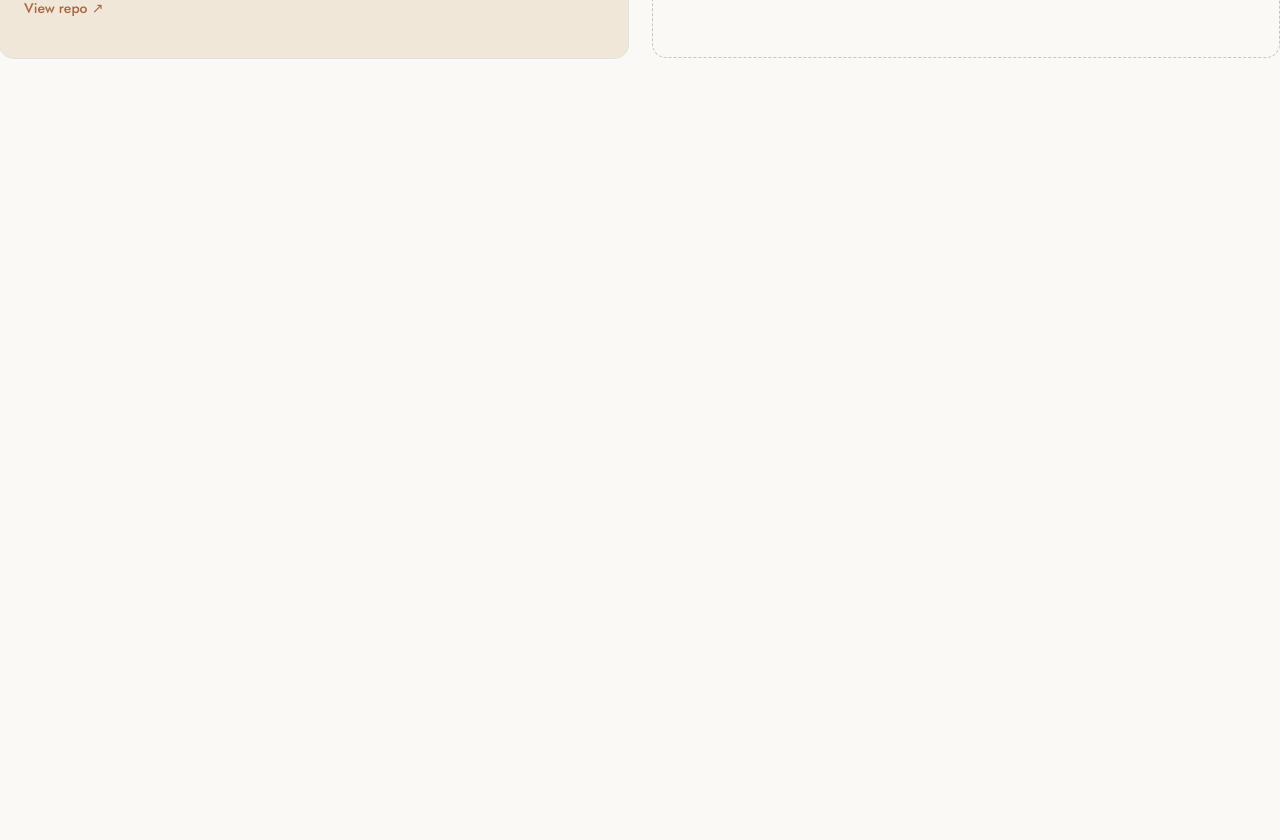
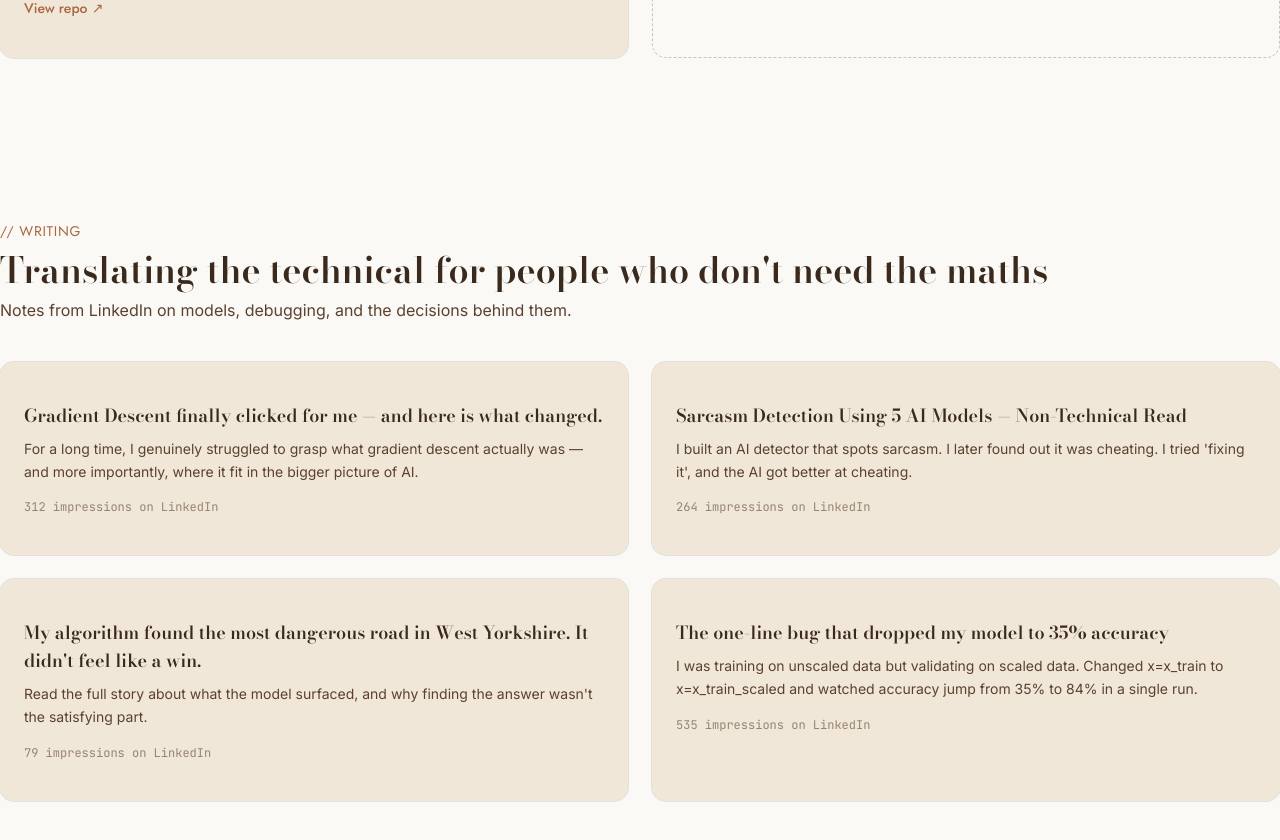
Before and after one commit to Laud1ens/portfolio-next, a Next.js app: page / in a window 1280 px wide. Shown: the part 4360-5200 px from the top of the page. Before the commit the page ends 4498 px from the top, so only its background shows below. Built offline with nearby package versions, Linux system fonts and the light colour scheme.

Commit message:
Add writing section with LinkedIn posts

```diff
--- a/app/page.tsx
+++ b/app/page.tsx
@@ -3,6 +3,7 @@ import { Hero } from "@/components/sections/hero";
 import { About } from "@/components/sections/about";
 import { Experience } from "@/components/sections/experience";
 import { Projects } from "@/components/sections/projects";
+import { Writing } from "@/components/sections/writing";
 
 export default function Home() {
   return (
@@ -13,6 +14,7 @@ export default function Home() {
         <About />
         <Experience />
         <Projects />
+        <Writing />
       </main>
     </>
   );
--- /dev/null
+++ b/components/sections/writing.tsx
@@ -0,0 +1,35 @@
+import { writing } from "@/lib/content";
+import { Card, CardContent } from "@/components/ui/card";
+
+export function Writing() {
+  return (
+    <section id="writing" className="py-20">
+      <div className="mb-10">
+        <span className="font-label text-sm uppercase tracking-wider text-rust">{"// Writing"}</span>
+        <h2 className="mt-2 font-display text-3xl font-semibold text-brown-deep md:text-4xl">
+          Translating the technical for people who don&apos;t need the maths
+        </h2>
+        <p className="mt-2 text-brown">
+          Notes from LinkedIn on models, debugging, and the decisions behind them.
+        </p>
+      </div>
+      <div className="grid grid-cols-1 gap-6 md:grid-cols-2">
+        {writing.map((post) => (
+          <a key={post.url} href={post.url} target="_blank" rel="noopener noreferrer">
+            <Card className="h-full border-brown-deep/10 bg-cream transition-shadow hover:shadow-[0_20px_40px_-20px_rgba(58,42,29,0.25)]">
+              <CardContent className="p-6">
+                <h3 className="mb-2 font-display text-lg font-semibold text-brown-deep">
+                  {post.title}
+                </h3>
+                <p className="mb-4 text-sm leading-relaxed text-brown">{post.teaser}</p>
+                <div className="font-mono text-xs text-brown/60">
+                  {post.impressions.toLocaleString()} impressions on LinkedIn
+                </div>
+              </CardContent>
+            </Card>
+          </a>
+        ))}
+      </div>
+    </section>
+  );
+}
```
